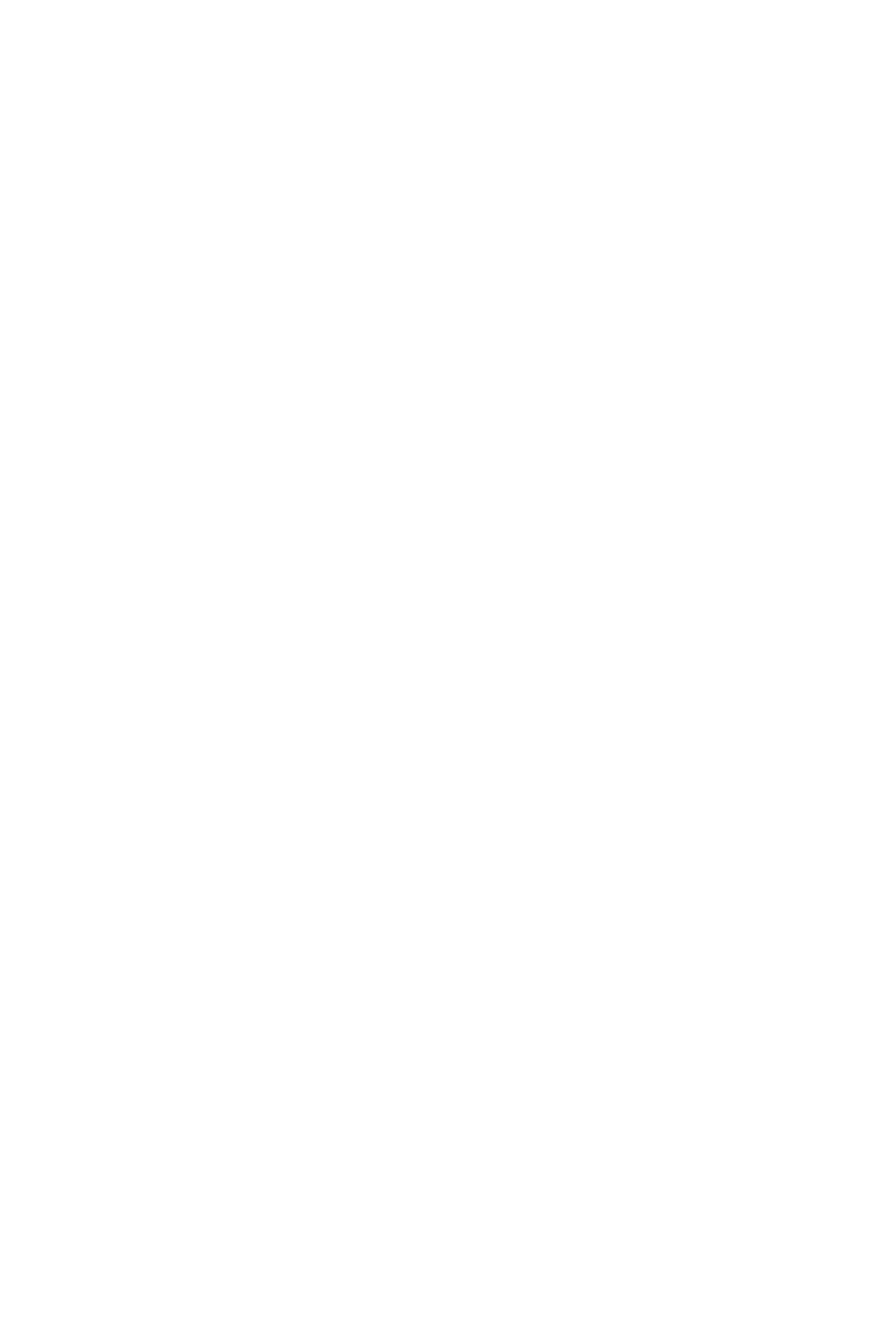
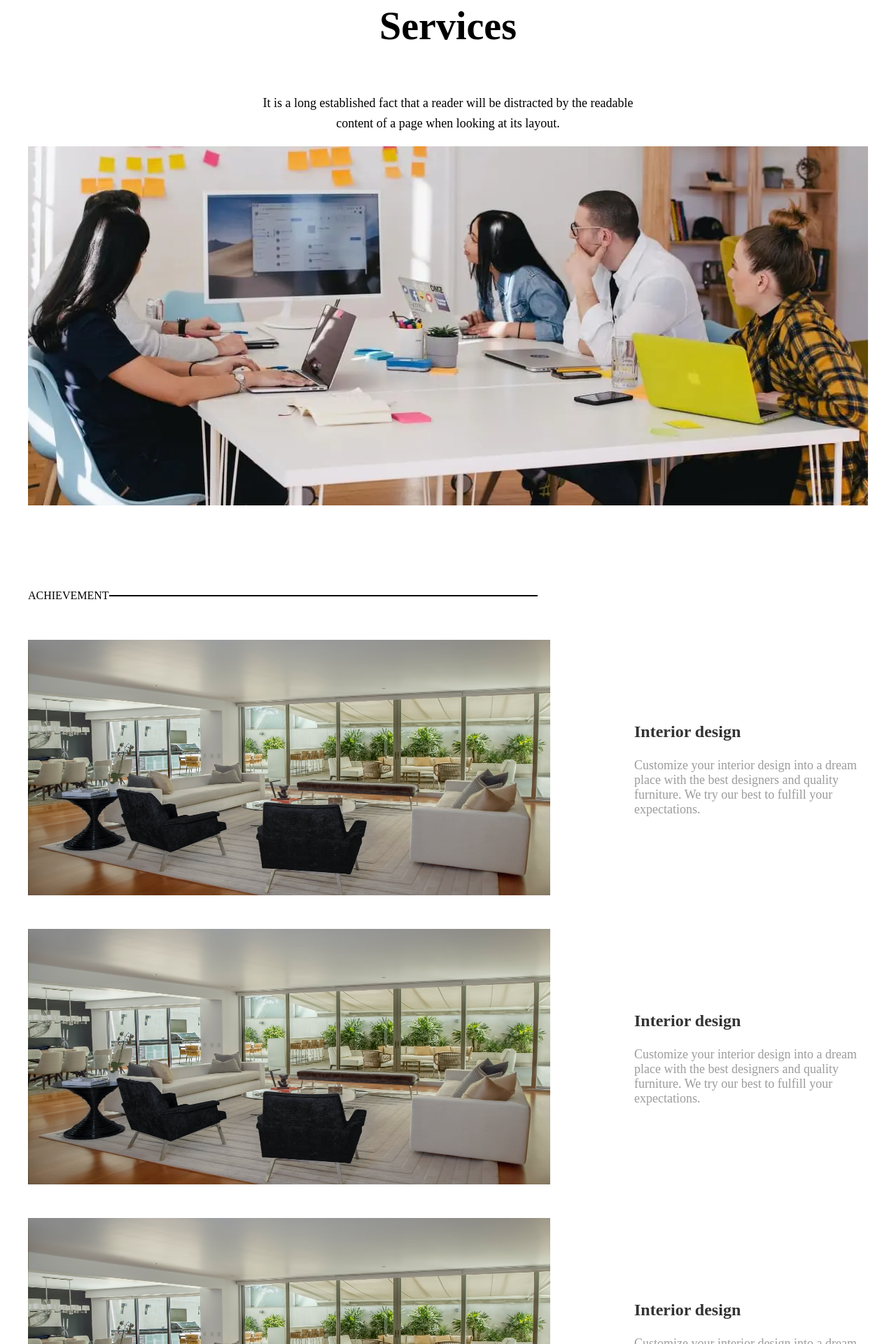
Before and after one commit to werte4ik/PetLending, a React (Vite) app: page /Services in a window 1280 px wide. Before the commit this address had no page. Shown: the part 140-2060 px from the top of the page at 70% size. Before the commit the page ends 800 px from the top, so only its background shows below. Built offline with nearby package versions, Linux system fonts and the light colour scheme; a web font is replaced by a local one.

Commit message:
New page and some changes

```diff
--- a/package.json
+++ b/package.json
@@ -10,6 +10,7 @@
     "preview": "vite preview"
   },
   "dependencies": {
+    "aos": "^2.3.4",
     "react": "^19.2.4",
     "react-dom": "^19.2.4",
     "react-router": "^7.14.0",
--- a/src/App.jsx
+++ b/src/App.jsx
@@ -5,8 +5,14 @@ import AboutUs from './Pages/SecondPage';
 import FirstPage from './Pages/FirstPage';
 import Index from './Pages/Index'
 import { BrowserRouter, Routes, Route } from 'react-router-dom';
+import ServicesPage from './Pages/ServicesPage';
+import Aos from 'aos';
+import 'aos/dist/aos.css';
+import { useEffect } from 'react';
 function App() {
-
+useEffect(() => {
+    Aos.init();
+  },);
 
   return (
     <>
@@ -15,6 +21,7 @@ function App() {
         <Route path='/' element={<Index />}>
           <Route index element={<FirstPage />} />
           <Route path="/AboutUs" element = {<AboutUs/>}/>
+          <Route path="/Services" element = {<ServicesPage/>}/>
         </Route>
 
       </Routes>
--- a/src/Components/About.jsx
+++ b/src/Components/About.jsx
@@ -1,7 +1,7 @@
 const About = () => {
     return(
         <>
-        <section>
+        <section data-aos="fade-up" data-aos-duration="1000">
         <div className="AboutFP">ABOUT</div>
         <div className="quote">“We're one of the best furniture agency. Prioritizing customers <br /> and making purchases easy are the hallmarks of our agency.”</div>
         <div>
--- a/src/Components/Header.jsx
+++ b/src/Components/Header.jsx
@@ -9,7 +9,7 @@ const Header = () => {
         <div className="headerText">
             <Link to="/" onClick={() => window.scrollTo(0, 0)}><p className="headerOptions">Home</p></Link>
             <Link to="/AboutUs" onClick={() => window.scrollTo(0, 0)}><p className="headerOptions">About Us</p></Link>
-            <Link onClick={() => window.scrollTo(0, 0)}><p className="headerOptions">Services</p></Link>
+            <Link to = "/Services" onClick={() => window.scrollTo(0, 0)}><p className="headerOptions">Services</p></Link>
             <Link onClick={() => window.scrollTo(0, 0)}><p className="headerOptions">Our Teams</p></Link>
             <button className="btnHeader">Contact Us</button>
         </div>
--- a/src/Components/Product.jsx
+++ b/src/Components/Product.jsx
@@ -7,11 +7,12 @@ const Product = () => {
             <div className="AboutFP">PRODUCT</div>
             <p className="TextAbout TextProduct">Find the theme you want. If our choice of theme is not what you want, you can customize it as you <br /> want.</p>
             <div className="quote">Choose your <br /> product themes.</div>
+            <div className="AccordionList">
             <Accor number = "01" name = "Vintage" DopClass = "AccBig"/>
             <Accor number = "02" name = "Minimalist" DopClass = "AccBig"/>
             <Accor number = "03" name = "Modern" DopClass = "AccBig"/>
             <Accor number = "04" name = "transitional"  DopClass = "AccBig"/>
-
+            </div>
         </section>
         </>
     )
--- a/src/Components/SecondPageStart.jsx
+++ b/src/Components/SecondPageStart.jsx
@@ -1,9 +1,11 @@
-const AboutUsStart = () => {
+const AboutUsStart = (props) => {
+        const Name = props.Name
+        const description = props.description
     return(
         <>
         <div className="StartOfPages">
-        <h1 className="StartOfPagesText">About</h1>
-        <p className="StartOfPagesMiniText">It is a long established fact that a reader will be distracted by the readable content of a page when looking at its layout.</p>
+        <h1 className="StartOfPagesText">{Name}</h1>
+        <p className="StartOfPagesMiniText">{description}</p>
         <img src="../src/Img/hero-about.jpg" alt="" />
         </div>
         </>
--- /dev/null
+++ b/src/Components/ServiceAchivment.jsx
@@ -0,0 +1,14 @@
+const ServiceAchivment=()=>{
+    return(
+        <>
+        <section className="ServiceAchivSection">
+            <img src="../src/Img/Service1photo.jpg" alt="" srcset="" className="ServicePagePhoto" />
+            <div>
+            <p className="AccText">Interior design</p>
+            <p className="TextAbout AchText">Customize your interior design into a dream place with the best designers and quality furniture. We try our best to fulfill your expectations.</p>
+            </div>
+        </section>
+        </>
+    )
+}
+export default ServiceAchivment
--- /dev/null
+++ b/src/Components/ServiceblockAchivments.jsx
@@ -0,0 +1,19 @@
+import Product from "./Product"
+import ServiceAchivment from "./ServiceAchivment"
+
+const ServiceblockAchivments = () =>{
+    return(
+        <>
+        <section>
+        <div className="AboutFP">ACHIEVEMENT</div>
+        <div className="TopMargin">
+        <ServiceAchivment/>
+        <ServiceAchivment/>
+        <ServiceAchivment/>
+        <Product/>
+        </div>
+        </section>
+        </>
+    )
+}
+export default ServiceblockAchivments
--- a/src/Pages/FirstPage.jsx
+++ b/src/Pages/FirstPage.jsx
@@ -11,7 +11,7 @@ const FirstPage = () => {
 
     <FirstScreen/>
     <About/>
-    <Service/>
+    <Service />
     <Product/>
     <Material/>
     </>
--- a/src/Pages/SecondPage.jsx
+++ b/src/Pages/SecondPage.jsx
@@ -5,7 +5,7 @@ import ServiceSP from "../Components/ServiceSP"
 const AboutUs = () => {
 return(
     <>
-    <AboutUsStart/>
+    <AboutUsStart Name = "About" description ="It is a long established fact that a reader will be distracted by the readable content of a page when looking at its layout."/>
     <Achievments/>
     <ServiceSP/>
     </>
--- /dev/null
+++ b/src/Pages/ServicesPage.jsx
@@ -0,0 +1,13 @@
+import AboutUsStart from "../Components/SecondPageStart"
+import ServiceblockAchivments from "../Components/ServiceblockAchivments"
+const ServicesPage =()=>{
+    return(
+        <>
+        <section>
+        <AboutUsStart Name = "Services" description="It is a long established fact that a reader will be distracted by the readable content of a page when looking at its layout."/>
+        <ServiceblockAchivments/>
+        </section>
+        </>
+    )
+}
+export default ServicesPage
--- a/src/index.css
+++ b/src/index.css
@@ -215,6 +215,14 @@ header{
   display: grid;
   grid-template-columns: 65px 746px 72px;
   align-items: center;
+  transition: background-color 0.8s ease;
+}
+.AccordionList{
+  gap: 40px;
+}
+.Accordion:hover{
+  background-color: rgb(240, 240, 240);
+
 }
 .ContentArc{
   display: grid;
@@ -241,7 +249,7 @@ header{
 }
 .Rotate{
   transform-origin: center center;
-  transform: rotate(90deg);
+  transform: rotate(90deg) translate(-5px, -10px);
 }
 .AccArrow {
   display: inline-block;
@@ -251,6 +259,9 @@ header{
   z-index: 10;
   position: absolute;
   background-color: white;
+}
+.AccordionsAlot{
+  align-items: center;
 }
 .LivinRoomImg{
   margin-left: 10%;
@@ -262,11 +273,11 @@ header{
   float: right;
 }
 .AccBig{
-grid-template-columns: 120px 1048px 32px;
+grid-template-columns: 120px 1020px 60px;
+align-items: center;
 }
 .AccBig .AccText{
   font-size: 32px;
-  margin-bottom: 0;
 }
 .AccordionOpen.AccBig{
   margin-left: 9%;
@@ -325,6 +336,7 @@ margin-top: -6%;
   padding: 3% 6%;
   background-color: white;
   border: none;
+  cursor: pointer;
 }
 .FooterMini{
   color: white;
@@ -417,3 +429,20 @@ text-decoration: none;
   display: flex;
   gap: 18px;
 }
+.ServicePagePhoto{
+  width: 746px;
+  min-width: 746px;
+  height: 365px;
+}
+.ServiceAchivSection{
+  display: flex;
+  gap: 120px;
+  align-items: center;
+  margin-bottom: 4%;
+}
+.AchText{
+  max-width: 99%;
+}
+.TopMargin{
+  margin-top: 4.5%;
+}
```
Also changed, not shown: src/Img/Service1photo.jpg (added), 1 other file (tests, documents, lock files or other folders).
